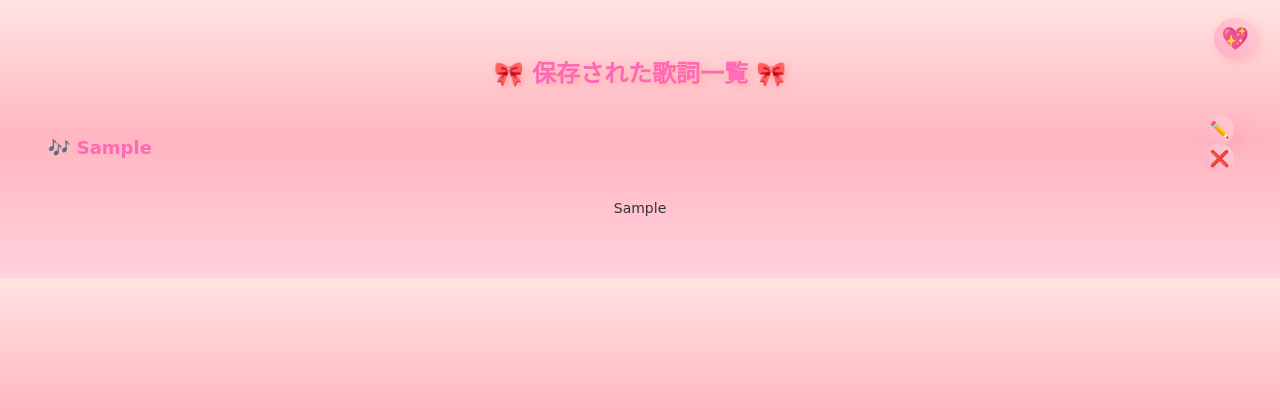
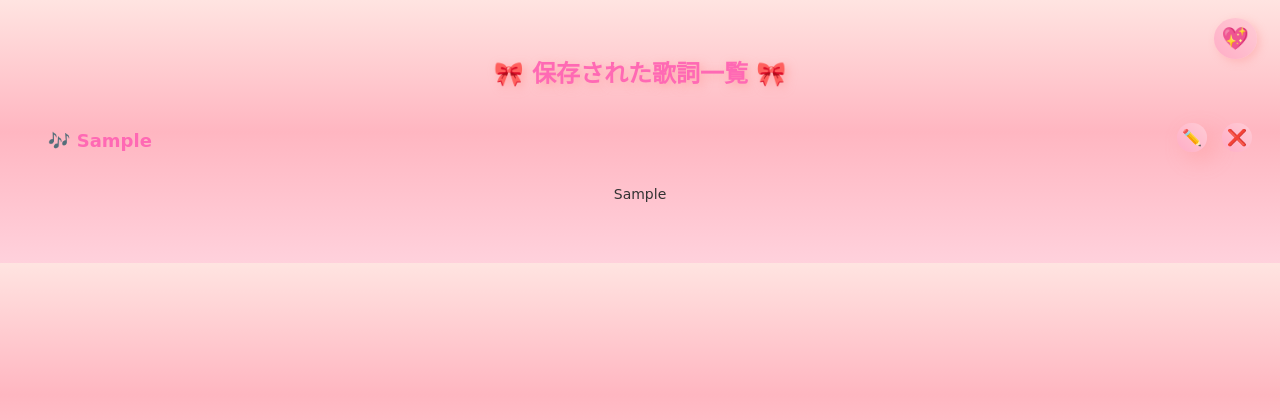
Before and after one commit to yakisobapan-obasan/yakisoba, a Flask app: page /lyrics in a window 1280 px wide. Shown: the top 420 px of the page. Run offline with Flask 3, Linux system fonts and the light colour scheme; tables that the repository leaves empty hold one stand-in row (values such as "Sample post").

Commit message:
Add files via upload

```diff
--- a/static/style.css
+++ b/static/style.css
@@ -178,7 +178,11 @@ label {
 .delete-button:hover {
     transform: scale(1.2); /* 🔥 ホバー時のアニメーション */
 }
-
+.action-buttons {
+    display: flex; /* 🎵 横並びにする */
+    gap: 15px; /* ✅ ボタン間の隙間を調整 */
+    align-items: center; /* 📏 高さを揃える */
+}
 
 /* 🎀 編集＆削除ボタンの統一 */
 .edit-button, .delete-button {
```
